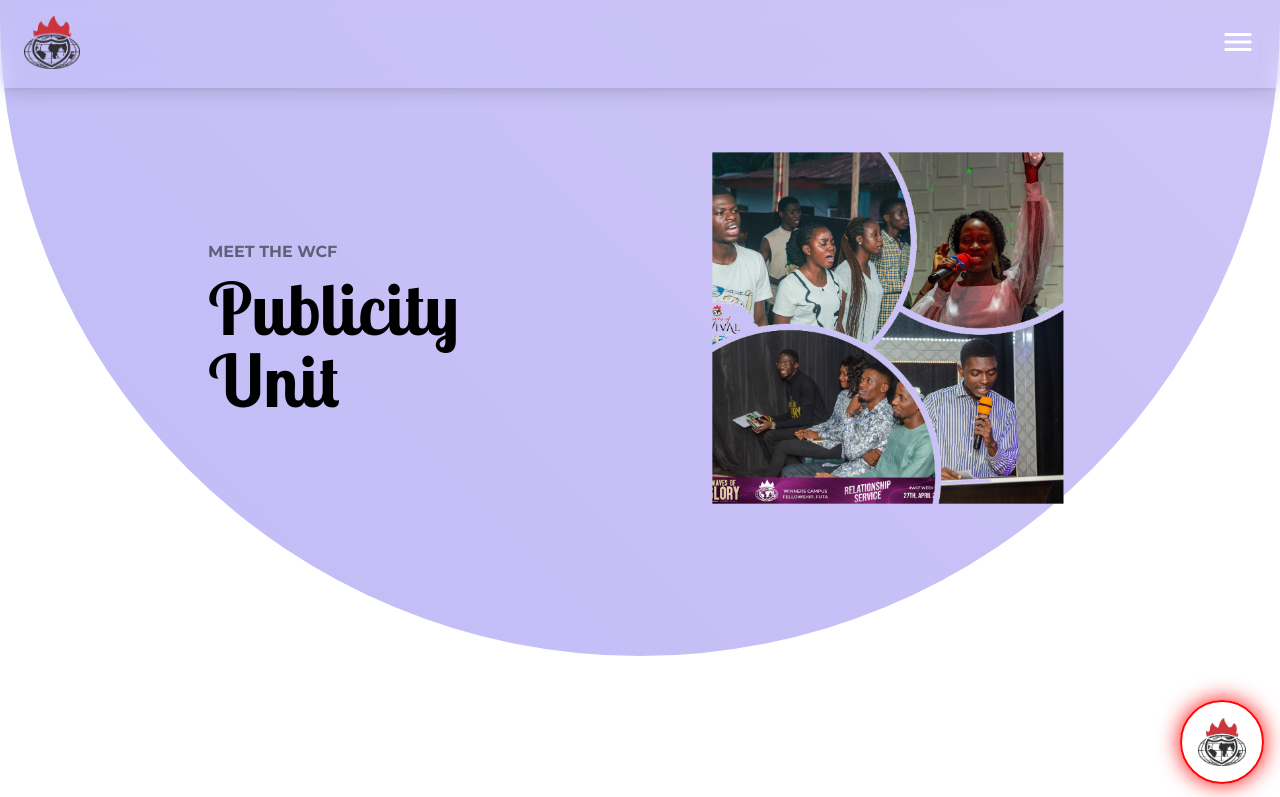
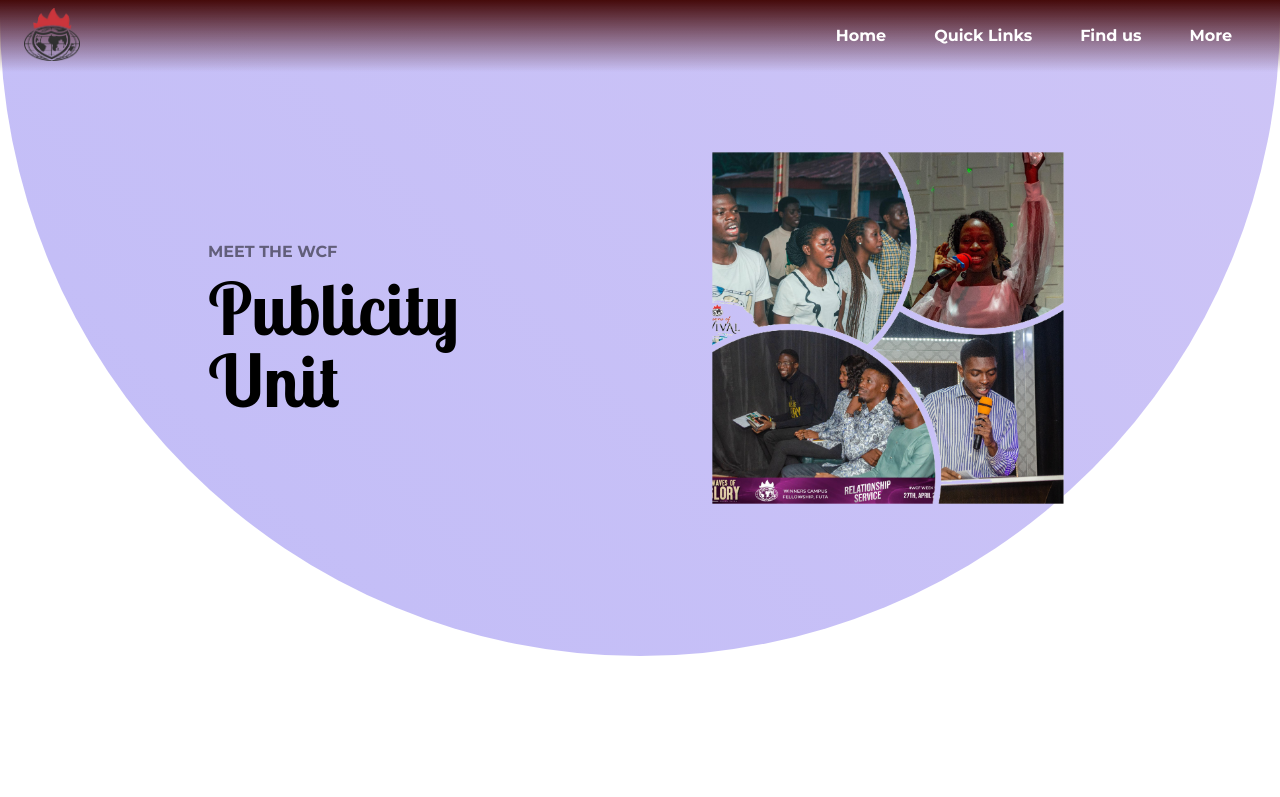
Before and after one commit to NRG-BUILDS/wcffuta, a React (Create React App) app: page /publicity in a window 1280 px wide. Shown: the top 797 px of the page. Built offline with nearby package versions, Linux system fonts and the light colour scheme.

Commit message:
Add files via upload

```diff
--- a/src/components/Navbar.js
+++ b/src/components/Navbar.js
@@ -35,7 +35,7 @@ const Navbar = () => {
                             Quick Links
                             <span className='text-sm ml-2'>02</span>
                         </a>
-                        <a href="/" className='block px-6 py-6 -skew-y-6 hover:text-deepRed hover:underline text-4xl' onClick={handleClick}>
+                        <a href="/#map" className='block px-6 py-6 -skew-y-6 hover:text-deepRed hover:underline text-4xl' onClick={handleClick}>
                             Find us
                             <span className='text-sm ml-2'>03</span>
                         </a>
@@ -48,7 +48,7 @@ const Navbar = () => {
 
                 </div>
             </nav>
-            <Navbutton handleClick={handleClick} />
+            {/* <Navbutton handleClick={handleClick} /> */}
             <TopNav handleClick={handleClick} />
        </>
     );
@@ -56,16 +56,34 @@ const Navbar = () => {
 const TopNav = ({handleClick}) => {
 
     return (
-        <section className='topNav fixed top-0 left-0 w-full z-50 shadow-lg bg-opacity-80 backdrop-blur transition duration-300'>
-            <div className="topNav py-4 px-6 flex justify-between items-center">
+        <section className='topNav md:bg-gradient-to-b from-red-950 to-transparent md:text-white fixed top-0 left-0 w-full z-50 shadow-lg md:shadow-none bg-opacity-90 md:bg-opacity-0 backdrop-blur md:backdrop-blur-0 transition duration-300'>
+            <div className="topNav py-4 px-6 md:py-0 flex justify-between items-center">
                 <div className=" h-14 w-14">
                     <img src={logo} alt="" />
                 </div>
-                <div>
+                <div className='md:hidden'>
                     <button onClick={handleClick}>
                         <span className="material-icons-outlined text-4xl">menu</span>
 
                     </button>
+                </div>
+                <div className='hidden md:flex font-extrabold'>
+                    <a href="/" className='block px-6 py-6 hover:text-deepRed hover:underline'>
+                    Home
+
+                    </a>
+                    <a href="/#quickLinks" className='block px-6 py-6 hover:text-deepRed hover:underline'>
+                        Quick Links
+
+                    </a>
+                    <a href="/#map" className='block px-6 py-6 hover:text-deepRed hover:underline'>
+                        Find us
+
+                    </a>
+                    <a href="/#more" className='block px-6 py-6 hover:text-deepRed hover:underline'>
+                        More
+
+                    </a>
                 </div>
             </div>
         </section>
```
